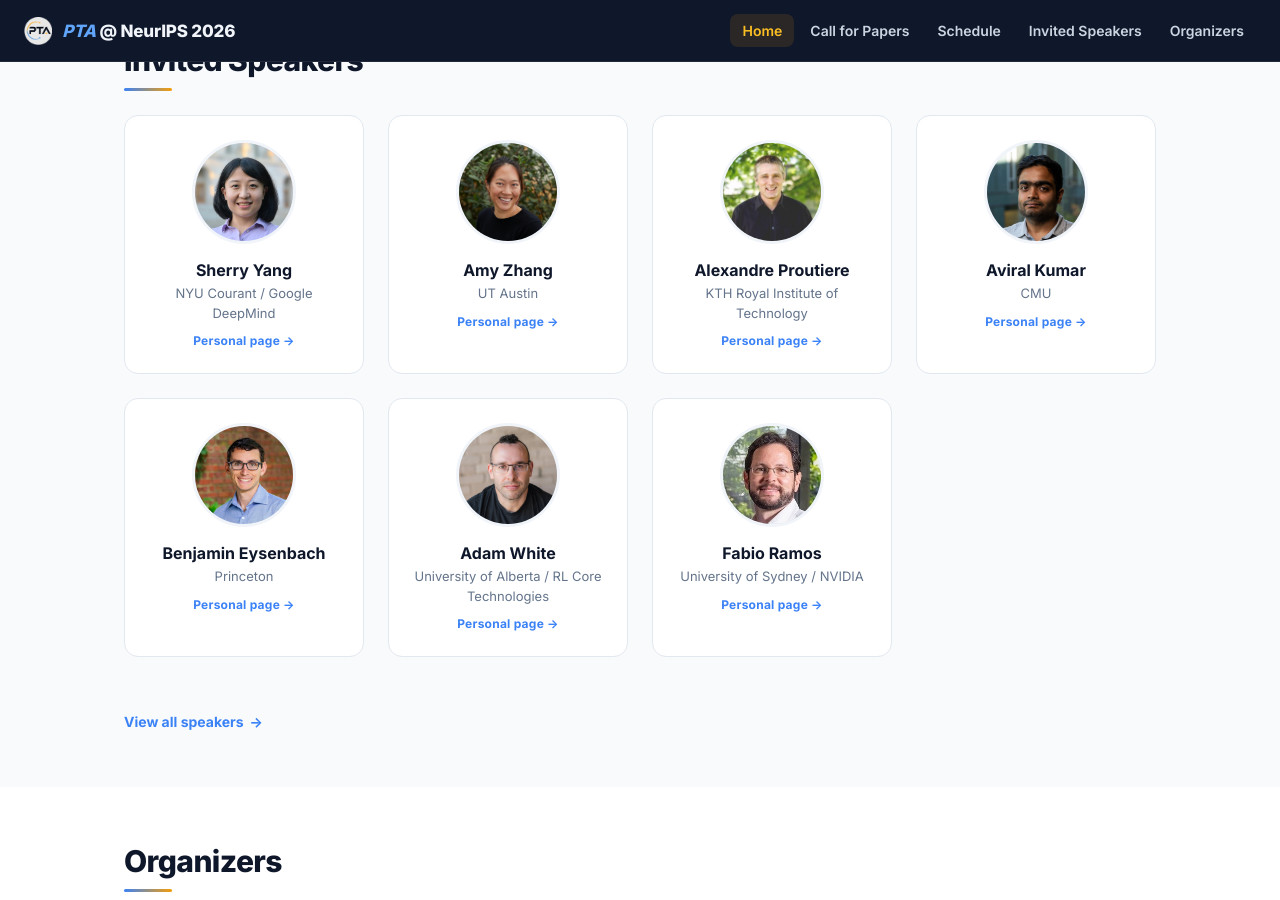
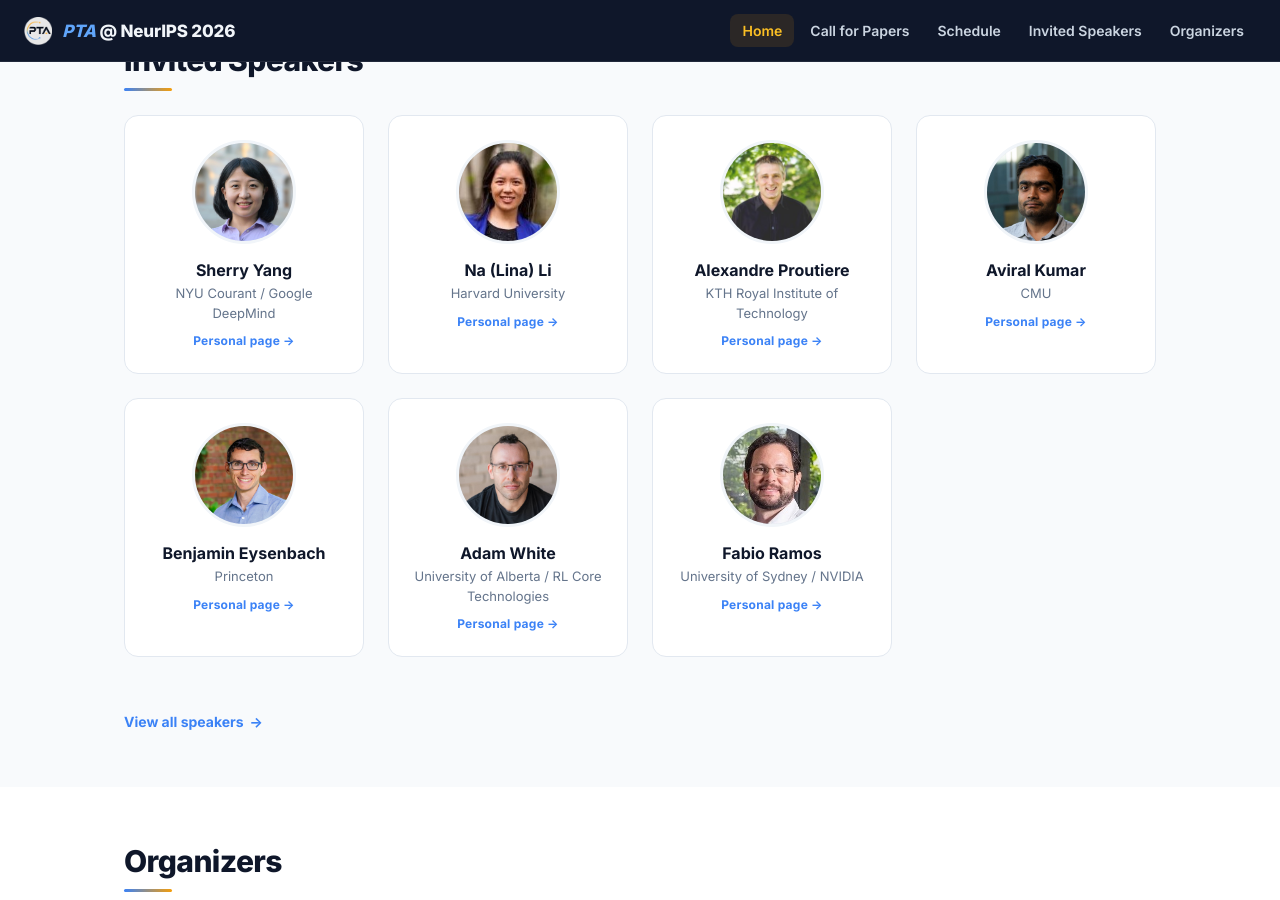
Before and after one commit to PTAworkshop/PTAworkshop.github.io, a Jekyll site: the page built from index.html, in a window 1280 px wide and 900 px high, scrolled down 1164 px. Built offline with Jekyll 4.4.1, drawn with Linux system fonts in a browser that asks for light colours.

Commit message:
update speakers

```diff
--- a/_data/speakers.yml
+++ b/_data/speakers.yml
@@ -3,10 +3,10 @@
   url: "https://sherryy.github.io/"
   image: /assets/images/speakers/Sherry.jpg
 
-- name: "Amy Zhang"
-  affiliation: "UT Austin"
-  url: "https://amyzhang.github.io/"
-  image: /assets/images/speakers/Amy.png
+- name: "Na (Lina) Li"
+  affiliation: "Harvard University"
+  url: "https://nali.seas.harvard.edu"
+  image: /assets/images/speakers/Na.jpg
 
 - name: "Alexandre Proutiere"
   affiliation: "KTH Royal Institute of Technology"
```
Also changed, not shown: assets/images/speakers/Amy.png (deleted), assets/images/speakers/Na.jpg (added).
